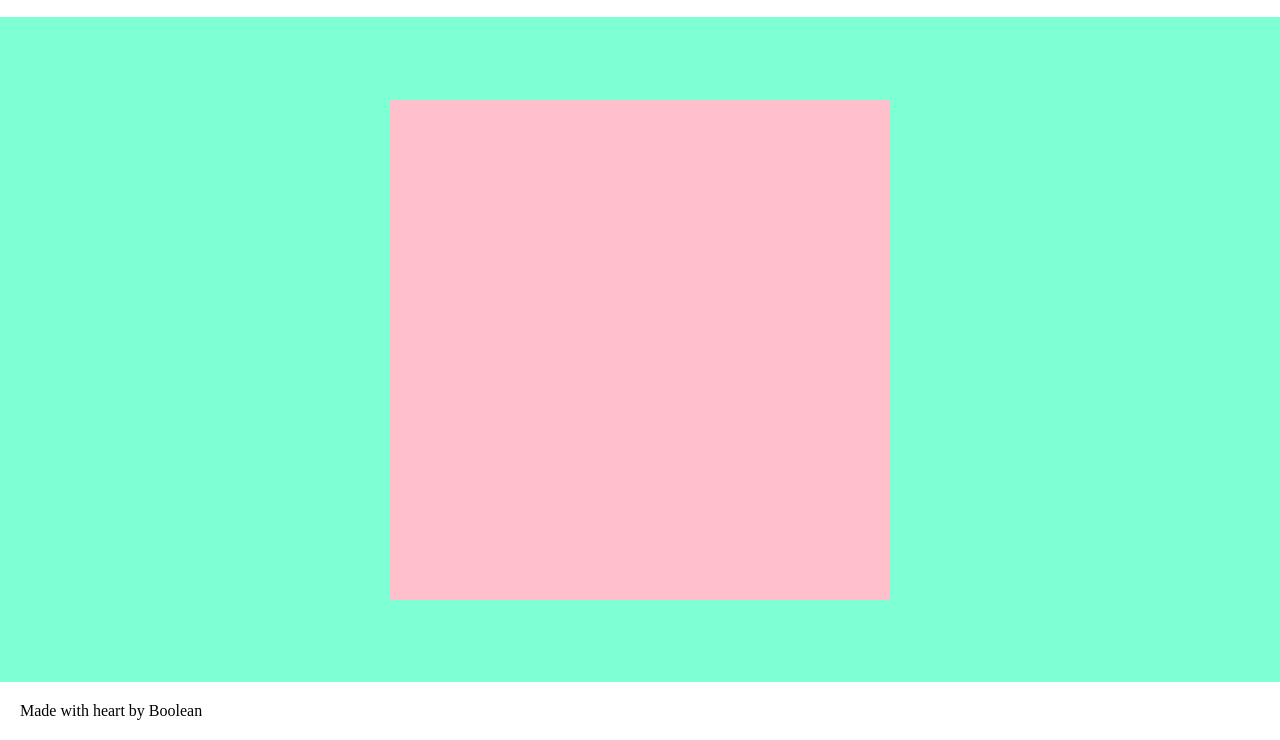
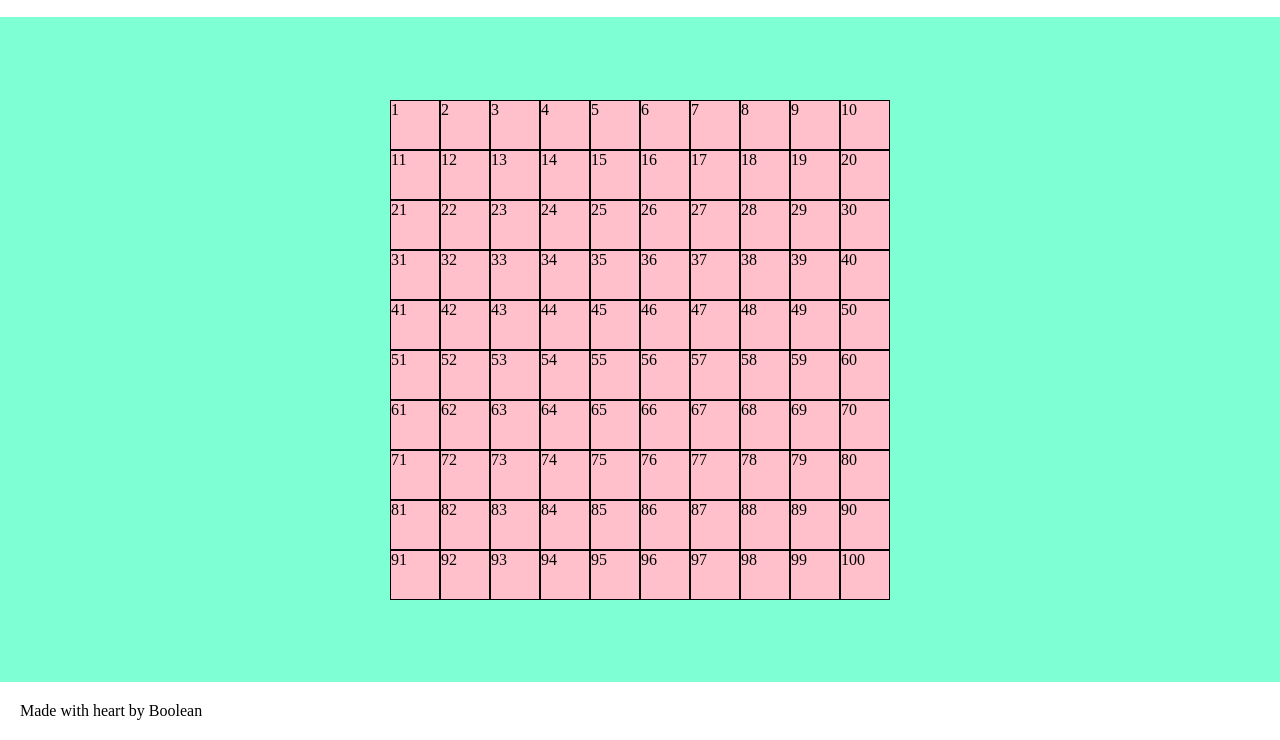
Before and after one commit to albertogioia93/js-campominato-grid, a plain HTML site: page index.html in a window 1280 px wide. Shown: the part 60-800 px from the top of the page. Drawn offline with Linux system fonts and the light colour scheme.

Commit message:
manipolazione del dom per creare celle con js

```diff
--- a/css/style.css
+++ b/css/style.css
@@ -37,4 +37,13 @@ main {
     height: 500px;
     width: 500px;
     background-color: pink;
+    display: flex;
+    flex-wrap: wrap;
+    align-content: flex-start;
 }
+
+.cella {
+    border: 1px solid black;
+    width: calc(100% / 10);
+    height: calc(100% / 10);
+}
--- a/index.html
+++ b/index.html
@@ -15,7 +15,9 @@
     </header>
 
     <main>
-        <div class="container"></div>
+        <div class="container">
+            <!-- <div class="cella">1</div> -->
+        </div>
     </main>
 
     <footer>
--- a/js/main.js
+++ b/js/main.js
@@ -1 +1,33 @@
 'use strict';
+
+function creareCella(element, className, htmlValore){
+   const cellaCreata = document.createElement(element);
+   cellaCreata.classList.add(className);
+   cellaCreata.innerText = htmlValore;
+
+   cellaCreata.addEventListener('click', function() {
+       alert(htmlValore);
+   });
+
+   return cellaCreata;
+}
+
+function elementoAppeso(containerElement, htmlElement){
+    containerElement.append(htmlElement);
+}
+
+
+const contenitore = document.querySelector('.container');
+
+for(let i = 1; i <= 100; i++){
+    const elementoCreato = creareCella('div', 'cella', i);
+    elementoAppeso(contenitore, elementoCreato);
+}
+
+
+
+// const bottoneClick = document.querySelector('button');
+
+// bottoneClick.addEventListener('click', function() {
+//     alert('bottone cliccato');
+// });
```
